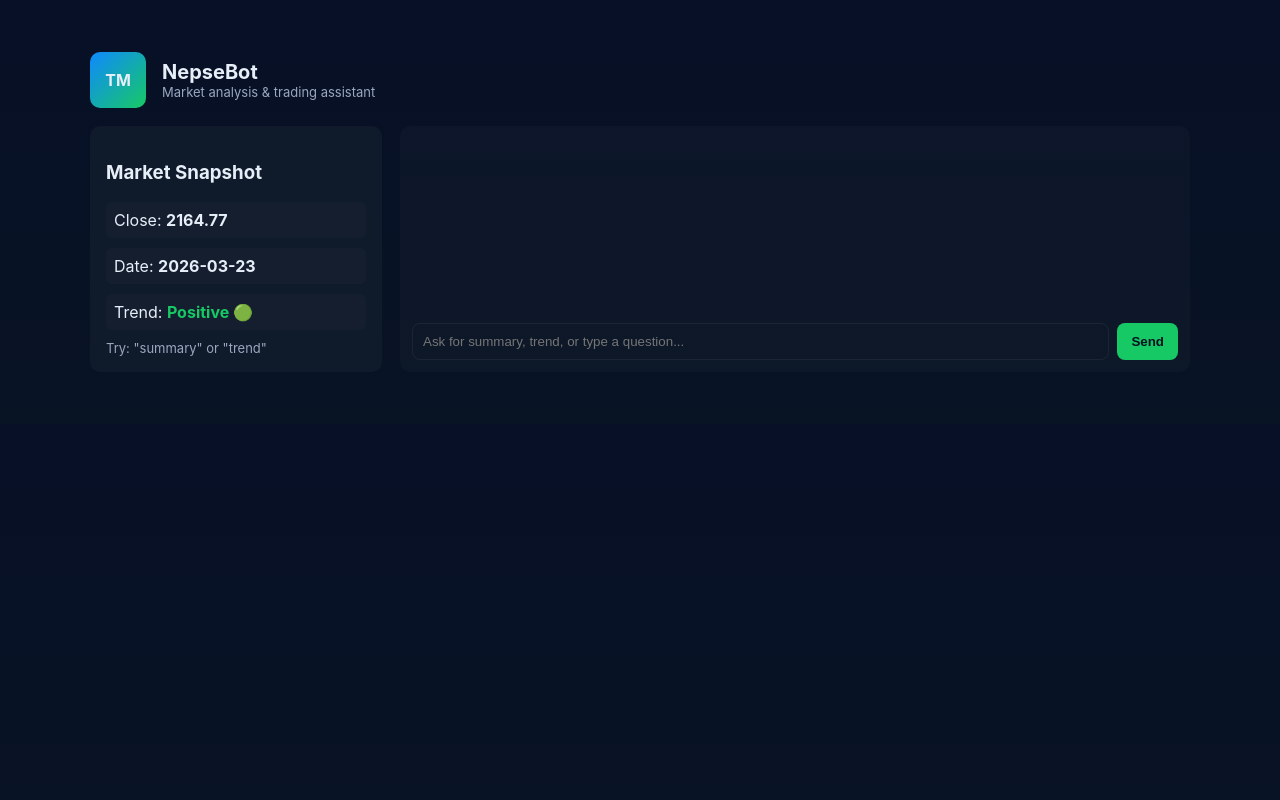
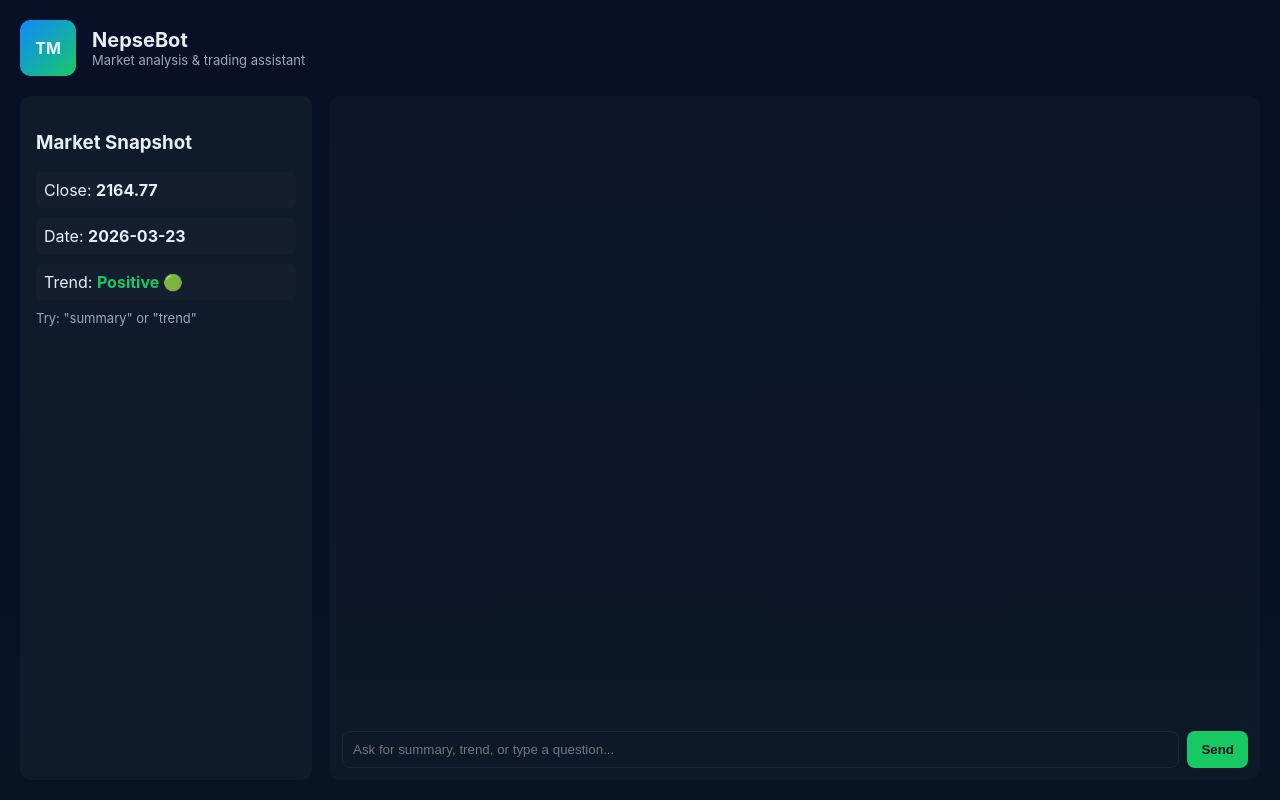
Before and after one commit to aadarshbk/nepse-chatbot, a Flask app: page / in a window 1280 px wide. Run offline with Flask 3, Linux system fonts and the light colour scheme.

Commit message:
feat: update CSS for improved layout and responsiveness

```diff
--- a/static/css/style.css
+++ b/static/css/style.css
@@ -1,14 +1,14 @@
 :root{--bg:#0b1220;--card:#0f1a2b;--muted:#9aa7bf;--accent:#17c964;--danger:#ff4d4f}
-body{margin:0;font-family:Inter,Segoe UI,Helvetica,Arial;background:linear-gradient(180deg,#071026 0%,#081324 100%);color:#e6eef8}
-.container{max-width:1100px;margin:32px auto;padding:20px}
-.header{display:flex;align-items:center;gap:16px;margin-bottom:18px}
+body{margin:0;font-family:Inter,Segoe UI,Helvetica,Arial;background:linear-gradient(180deg,#071026 0%,#081324 100%);color:#e6eef8;height:100vh}
+.container{display:flex;flex-direction:column;height:100vh;padding:0}
+.header{display:flex;align-items:center;gap:16px;padding:20px;flex-shrink:0}
 .logo{width:56px;height:56px;border-radius:10px;background:linear-gradient(135deg,#0f89ff,#17c964);display:flex;align-items:center;justify-content:center;font-weight:700}
 .brand h1{margin:0;font-size:20px}
 .brand p{margin:0;color:var(--muted);font-size:13px}
-.main{display:flex;gap:18px}
-.sidebar{width:260px;background:var(--card);padding:16px;border-radius:10px}
-.chatbox{flex:1;display:flex;flex-direction:column;background:rgba(255,255,255,0.02);border-radius:10px;padding:12px}
-.messages{flex:1;overflow:auto;padding:6px;display:flex;flex-direction:column;gap:10px}
+.main{display:flex;gap:18px;flex:1;overflow:hidden;padding:0 20px 20px}
+.sidebar{width:260px;background:var(--card);padding:16px;border-radius:10px;flex-shrink:0;overflow-y:auto;max-height:100%}
+.chatbox{flex:1;display:flex;flex-direction:column;background:rgba(255,255,255,0.02);border-radius:10px;padding:12px;overflow:hidden}
+.messages{flex:1;overflow-y:auto;padding:6px;display:flex;flex-direction:column;gap:10px}
 .message{max-width:75%;padding:10px;border-radius:10px}
 .message.user{align-self:flex-end;background:#0b2840}
 .message.bot{align-self:flex-start;background:#102034}
```
